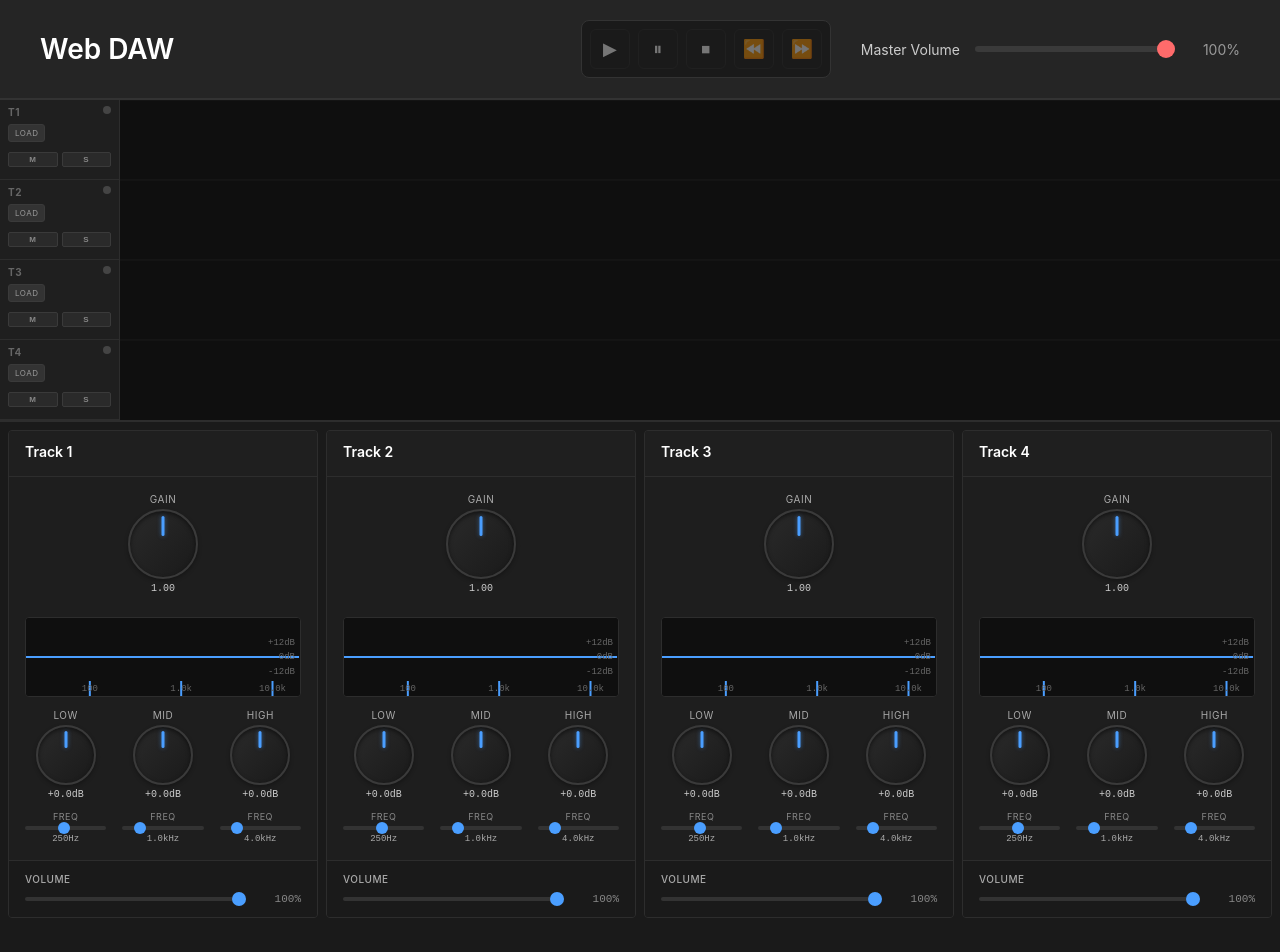
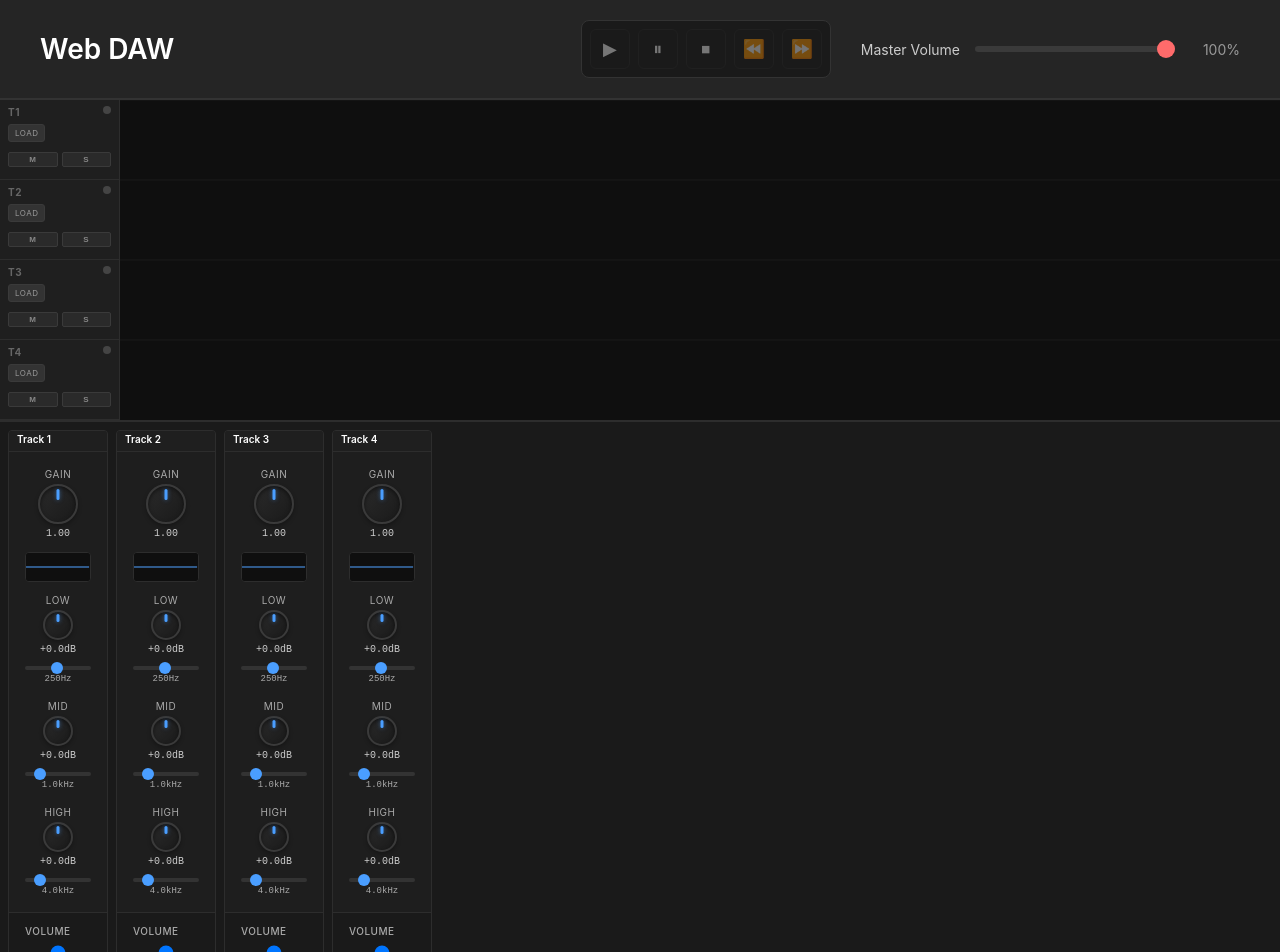
Before and after one commit to pierocapra/web-daw, a Svelte app: page / in a window 1280 px wide. Shown: the top 952 px of the page. Before the commit the page ends 926 px from the top, so only its background shows below. Built offline with nearby package versions, Linux system fonts and the light colour scheme.

Commit message:
feat: Track controls configuration

```diff
--- a/src/components/Track.svelte
+++ b/src/components/Track.svelte
@@ -149,7 +149,7 @@
 
     // Draw frequency response curve
     ctx.strokeStyle = '#4a9eff';
-    ctx.lineWidth = 2;
+    ctx.lineWidth = 1;
     ctx.beginPath();
 
     const points = [];
@@ -206,24 +206,24 @@
     ctx.textAlign = 'center';
     ctx.textBaseline = 'top';
 
-    const markerFreqs = [100, 1000, 10000];
-    markerFreqs.forEach((freq) => {
-      const x =
-        (Math.log(freq / minFreq) / Math.log(maxFreq / minFreq)) * width;
-      ctx.beginPath();
-      ctx.moveTo(x, height - 15);
-      ctx.lineTo(x, height);
-      ctx.stroke();
-      ctx.fillText(formatFrequency(freq), x, height - 12);
-    });
+    // const markerFreqs = [100, 1000, 10000];
+    // markerFreqs.forEach((freq) => {
+    //   const x =
+    //     (Math.log(freq / minFreq) / Math.log(maxFreq / minFreq)) * width;
+    //   ctx.beginPath();
+    //   ctx.moveTo(x, height - 15);
+    //   ctx.lineTo(x, height);
+    //   ctx.stroke();
+    //   ctx.fillText(formatFrequency(freq), x, height - 12);
+    // });
 
-    // Draw gain markers
-    ctx.textAlign = 'right';
-    ctx.textBaseline = 'middle';
-    [-12, 0, 12].forEach((db) => {
-      const y = centerY - (db / 24) * (height / 2 - 10);
-      ctx.fillText(`${db > 0 ? '+' : ''}${db}dB`, width - 5, y);
-    });
+    // // Draw gain markers
+    // ctx.textAlign = 'right';
+    // ctx.textBaseline = 'middle';
+    // [-12, 0, 12].forEach((db) => {
+    //   const y = centerY - (db / 24) * (height / 2 - 10);
+    //   ctx.fillText(`${db > 0 ? '+' : ''}${db}dB`, width - 5, y);
+    // });
   }
 
   onMount(() => {
@@ -259,7 +259,7 @@
         step={0.01}
         label="Gain"
         unit=""
-        size={70}
+        size={40}
         on:change={(e) => {
           gain = e.detail;
           handleGainChange();
@@ -285,7 +285,7 @@
             step={0.1}
             label="Low"
             unit="dB"
-            size={60}
+            size={30}
             on:change={(e) => {
               lowEQ = e.detail;
               handleLowEQChange();
@@ -293,7 +293,6 @@
             }}
           />
           <div class="freq-control">
-            <label for="low-freq-{trackNumber}">Freq</label>
             <input
               id="low-freq-{trackNumber}"
               type="range"
@@ -321,7 +320,7 @@
             step={0.1}
             label="Mid"
             unit="dB"
-            size={60}
+            size={30}
             on:change={(e) => {
               midEQ = e.detail;
               handleMidEQChange();
@@ -329,7 +328,6 @@
             }}
           />
           <div class="freq-control">
-            <label for="mid-freq-{trackNumber}">Freq</label>
             <input
               id="mid-freq-{trackNumber}"
               type="range"
@@ -357,7 +355,7 @@
             step={0.1}
             label="High"
             unit="dB"
-            size={60}
+            size={30}
             on:change={(e) => {
               highEQ = e.detail;
               handleHighEQChange();
@@ -365,7 +363,6 @@
             }}
           />
           <div class="freq-control">
-            <label for="high-freq-{trackNumber}">Freq</label>
             <input
               id="high-freq-{trackNumber}"
               type="range"
@@ -413,7 +410,8 @@
     background: #1e1e1e;
     border-radius: 4px;
     border: 1px solid #2d2d2d;
-    min-width: 200px;
+    /* min-width: 200px; */
+    max-width: 100px;
     width: 100%;
     overflow: hidden;
   }
@@ -422,13 +420,13 @@
     display: flex;
     justify-content: space-between;
     align-items: center;
-    padding: 12px 16px;
+    padding: 2px 8px;
     border-bottom: 1px solid #2d2d2d;
     background: #1f1f1f;
   }
 
   .track-info h3 {
-    font-size: 14px;
+    font-size: 10px;
     margin: 0 0 4px 0;
     color: #fff;
     font-weight: 600;
@@ -439,7 +437,7 @@
     display: flex;
     flex-direction: column;
     align-items: center;
-    gap: 20px;
+    gap: 10px;
     flex: 1;
   }
 
@@ -457,7 +455,7 @@
 
   .eq-display-container {
     width: 100%;
-    height: 80px;
+    height: 30px;
     background: #0f0f0f;
     border: 1px solid #2d2d2d;
     border-radius: 4px;
@@ -472,6 +470,8 @@
 
   .eq-controls {
     display: flex;
+    flex-direction: column;
+    align-items: center;
     gap: 16px;
     justify-content: center;
   }
@@ -563,18 +563,20 @@
 
   .volume-slider-container {
     display: flex;
+    flex-direction: column;
     align-items: center;
     gap: 10px;
   }
 
   .volume-slider {
-    flex: 1;
-    height: 4px;
+    width: 4px;
+    height: 120px;
     background: #333;
     border-radius: 2px;
     outline: none;
-    -webkit-appearance: none;
-    appearance: none;
+    -webkit-appearance: slider-vertical; /* WebKit */
+    writing-mode: bt-lr; /* IE */
+    appearance: slider-vertical;
   }
 
   .volume-slider::-webkit-slider-thumb {
@@ -608,7 +610,7 @@
 
   .volume-value {
     min-width: 45px;
-    text-align: right;
+    text-align: center;
     font-size: 11px;
     color: #888;
     font-family: 'Courier New', monospace;
```
